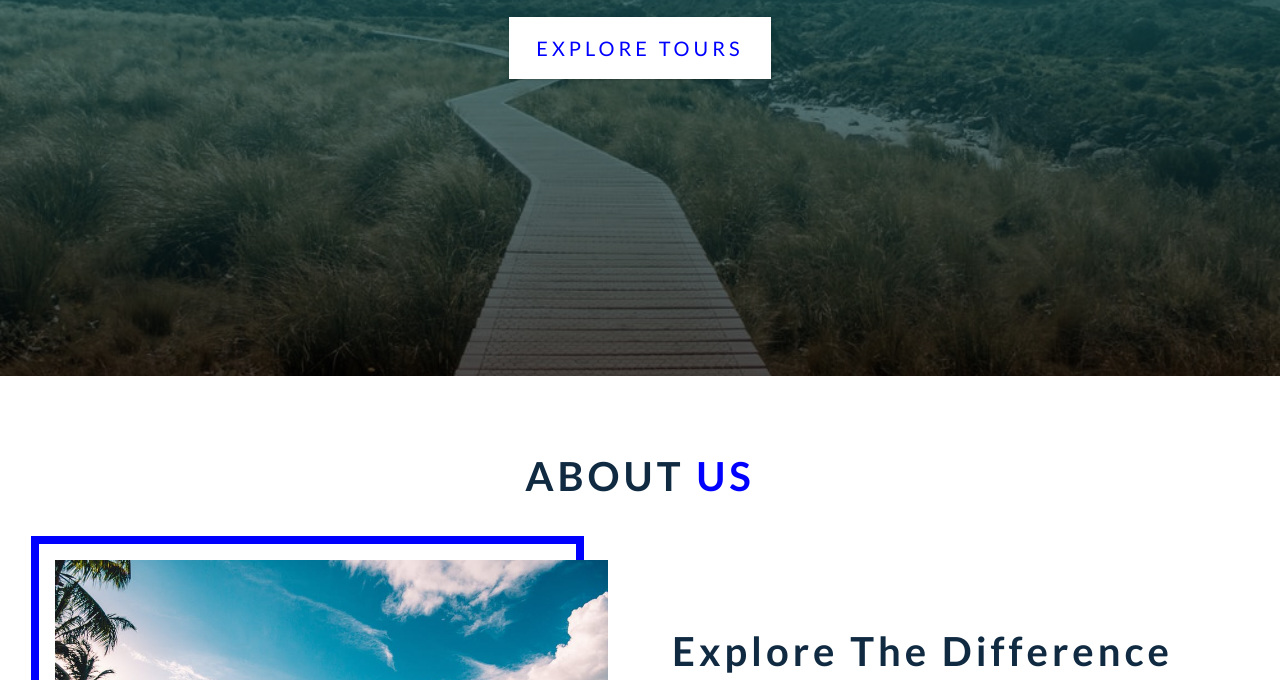
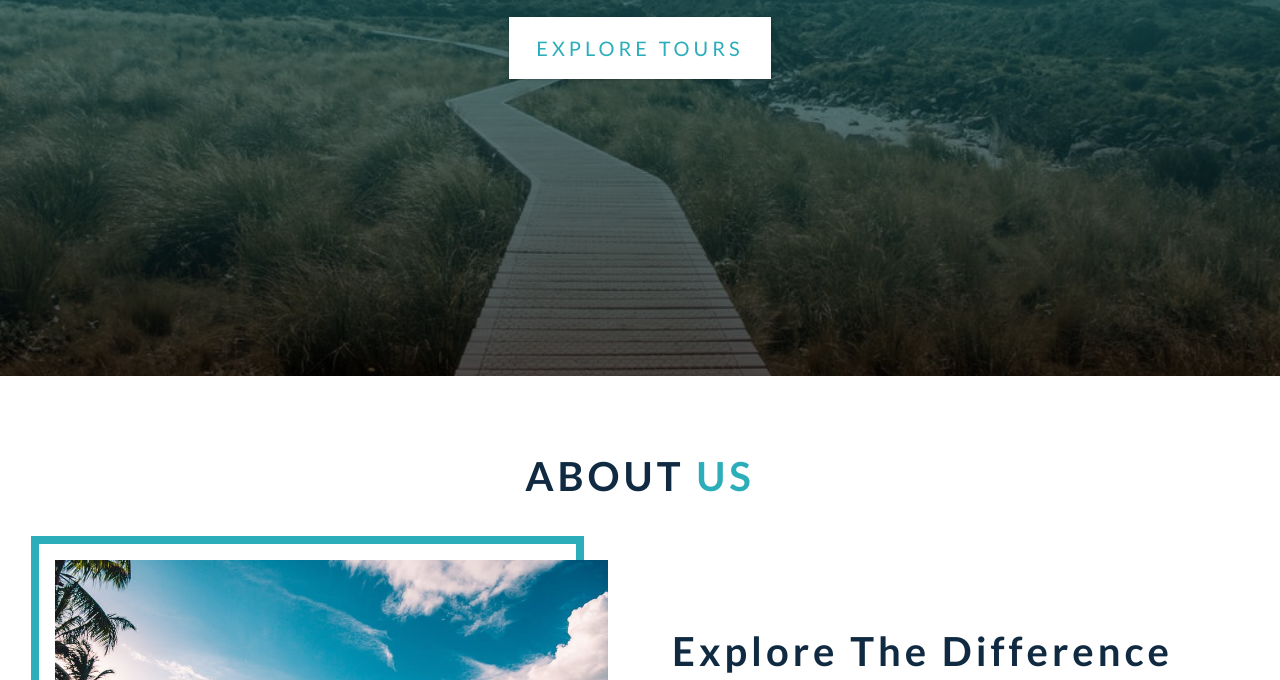
Before and after one commit to grefelnable/backroads-tutorial, a plain HTML site: page index.html in a window 1280 px wide. Shown: the part 424-1104 px from the top of the page. Drawn offline with Linux system fonts and the light colour scheme.

Commit message:
revert changes

```diff
--- a/css/styles.css
+++ b/css/styles.css
@@ -19,7 +19,6 @@ Variables
   --clr-primary-4: hsl(184, 77%, 34%);
   /* primary/main color */
   --clr-primary-5: hsl(185, 62%, 45%);
-  --clr-primary-5: blue;
   /* lighter shades of primary color */
   --clr-primary-6: hsl(185, 57%, 50%);
   --clr-primary-7: hsl(184, 65%, 59%);
```
